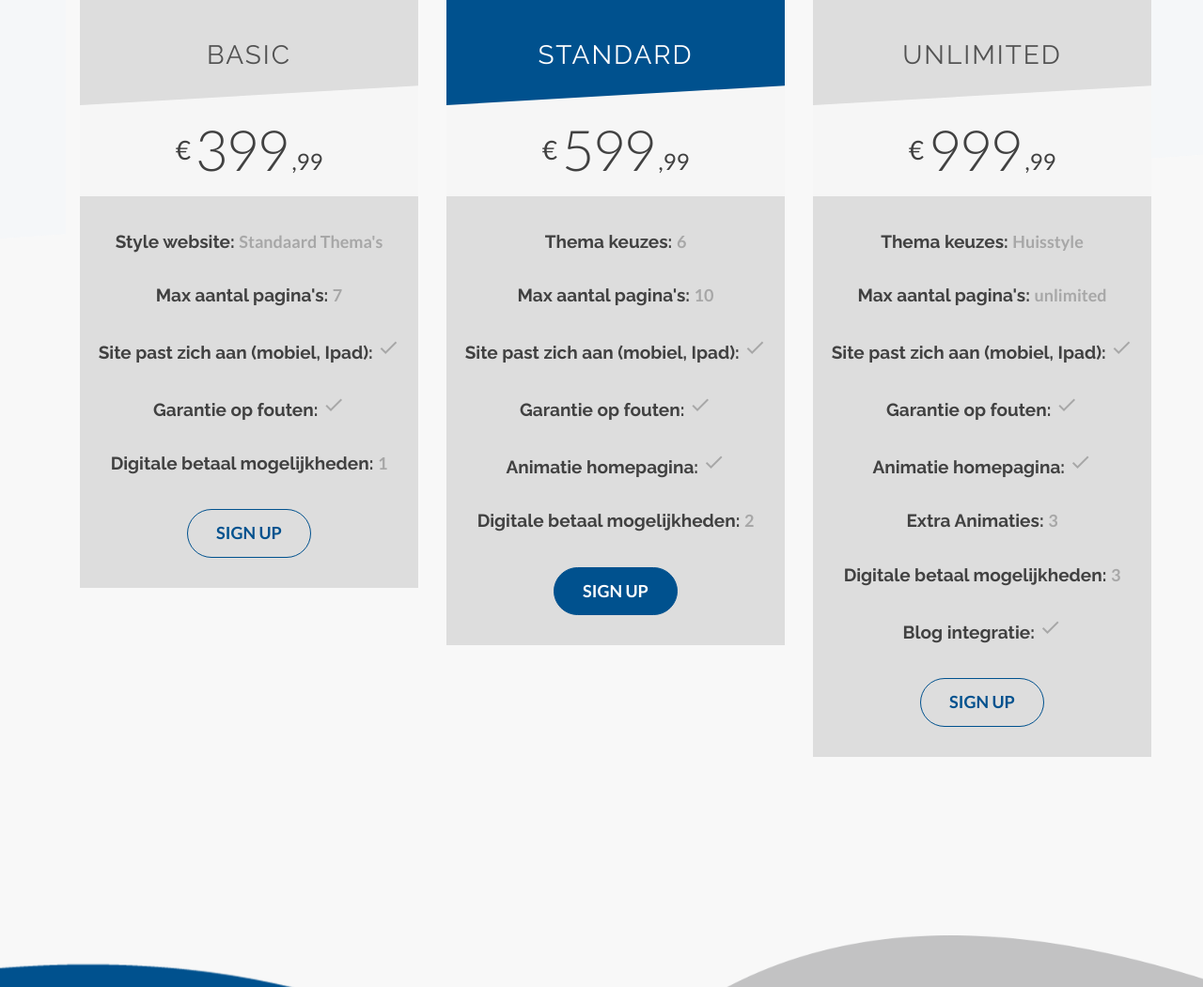
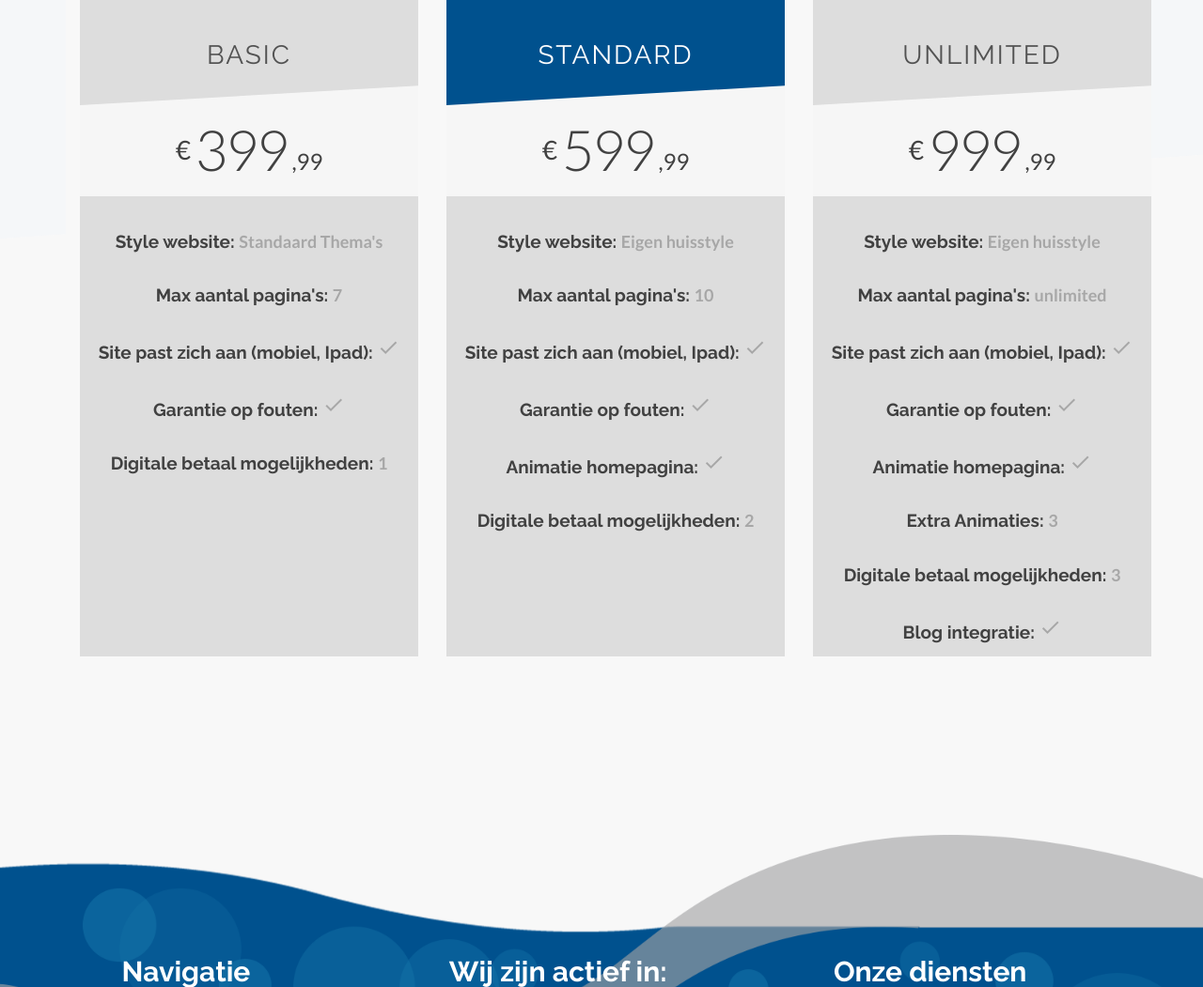
Before and after one commit to SyncDeveloperJ/ProjectSpeler, a PHP site: page /diensten.html in a window 1280 px wide. Shown: the part 543-1594 px from the top of the page at 94% size. Run offline with PHP 8.4, Linux system fonts and the light colour scheme; some libraries are stand-ins or nearby versions; some web fonts are replaced.

Commit message:
hoogte dienst tabellen gelijk

```diff
--- a/diensten.html
+++ b/diensten.html
@@ -182,14 +182,15 @@ $(document).ready(function(){
                                                 <li><span>Site past zich aan (mobiel, Ipad): </span><i class="material-icons">check</i></li>
                                                 <li><span>Garantie op fouten: </span><i class="material-icons">check</i></li>
                                                 <li><span>Digitale betaal mogelijkheden: </span> 1</li>
+
+
+
                                             </ul>
                                         </div>
                                         <!--//FEATURE LIST END-->
 
                                         <!--BUTTON START-->
-                                        <div class="generic_price_btn clearfix">
-                                            <a class="" href="">Sign up</a>
-                                        </div>
+
                                         <!--//BUTTON END-->
 
                                     </div>
@@ -234,20 +235,20 @@ $(document).ready(function(){
                                         <!--FEATURE LIST START-->
                                         <div class="generic_feature_list">
                                             <ul>
-                                                <li><span>Thema keuzes: </span> 6</li>
+                                                <li><span>Style website: </span> Eigen huisstyle</li>
                                                 <li><span>Max aantal pagina's: </span> 10</li>
                                                 <li><span>Site past zich aan (mobiel, Ipad): </span><i class="material-icons">check</i></li>
                                                 <li><span>Garantie op fouten: </span><i class="material-icons">check</i></li>
                                                 <li><span>Animatie homepagina: </span><i class="material-icons">check</i></li>
                                                 <li><span>Digitale betaal mogelijkheden: </span> 2</li>
+
+
                                             </ul>
                                         </div>
                                         <!--//FEATURE LIST END-->
 
                                         <!--BUTTON START-->
-                                        <div class="generic_price_btn clearfix">
-                                            <a class="" href="">Sign up</a>
-                                        </div>
+
                                         <!--//BUTTON END-->
 
                                     </div>
@@ -291,7 +292,7 @@ $(document).ready(function(){
                                         <!--FEATURE LIST START-->
                                         <div class="generic_feature_list">
                                             <ul>
-                                                <li><span>Thema keuzes: </span> Huisstyle</li>
+                                                <li><span>Style website: </span> Eigen huisstyle</li>
                                                 <li><span>Max aantal pagina's: </span> unlimited</li>
                                                 <li><span>Site past zich aan (mobiel, Ipad): </span><i class="material-icons">check</i></li>
                                                 <li><span>Garantie op fouten: </span><i class="material-icons">check</i></li>
@@ -304,9 +305,7 @@ $(document).ready(function(){
                                         <!--//FEATURE LIST END-->
 
                                         <!--BUTTON START-->
-                                        <div class="generic_price_btn clearfix">
-                                            <a class="" href="">Sign up</a>
-                                        </div>
+
                                         <!--//BUTTON END-->
 
                                     </div>
--- a/pricelist.css
+++ b/pricelist.css
@@ -87,6 +87,7 @@
 	overflow: hidden;
 	position: relative;
 	text-align: center;
+	height: 700px;
 }
 
 #generic_price_table .generic_content .generic_head_price {
```
